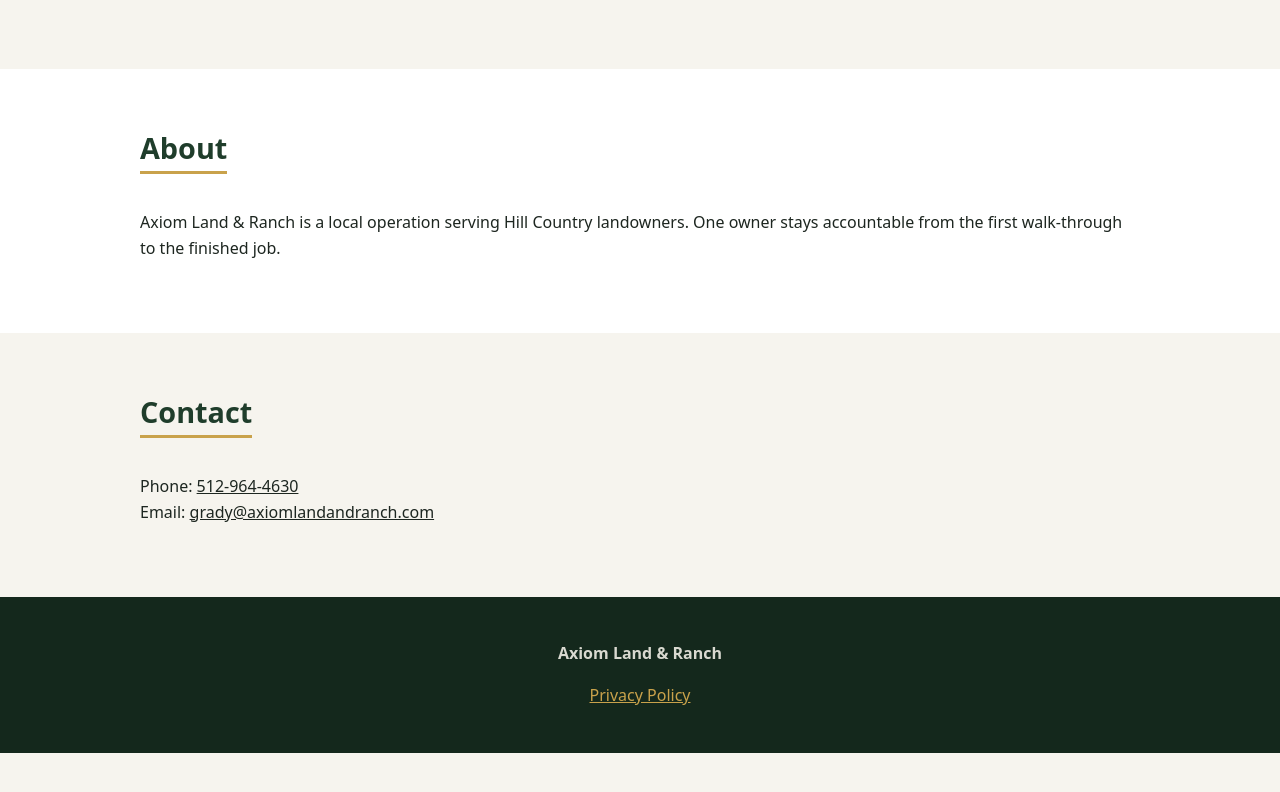
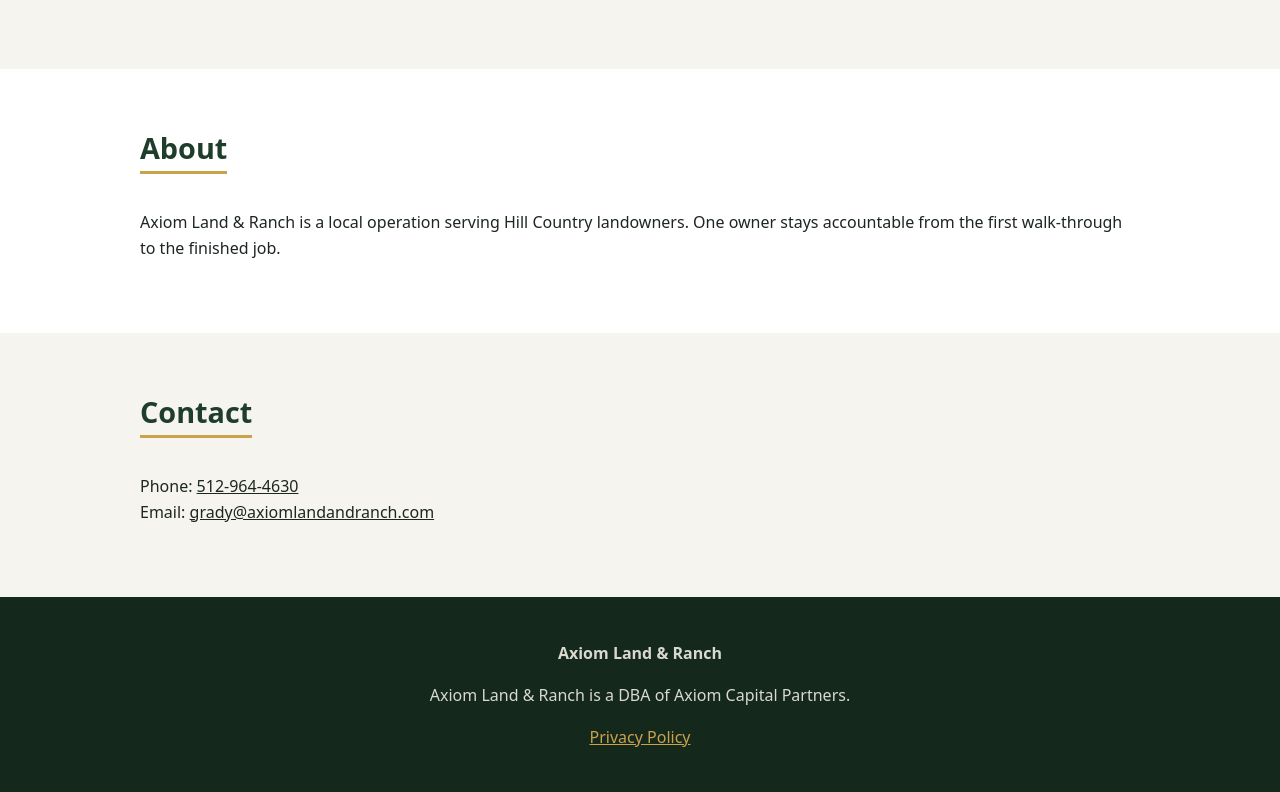
Before and after one commit to axiomlandandranch/axiom-site, a plain HTML site: page index.html in a window 1280 px wide. Shown: the part 3666-4458 px from the top of the page. Before the commit the page ends 4419 px from the top, so only its background shows below. Drawn offline with Linux system fonts and the light colour scheme.

Commit message:
Add DBA footer

```diff
--- a/index.html
+++ b/index.html
@@ -95,6 +95,6 @@
 <h2>Contact</h2>
 <p>Phone: <a href="tel:512-964-4630">512-964-4630</a><br>Email: <a href="mailto:grady@axiomlandandranch.com">grady@axiomlandandranch.com</a></p>
 </div></section>
-<footer><p><strong>Axiom Land &amp; Ranch</strong></p><p><a href="privacy.html">Privacy Policy</a></p></footer>
+<footer><p><strong>Axiom Land &amp; Ranch</strong></p><p>Axiom Land &amp; Ranch is a DBA of Axiom Capital Partners.</p><p><a href="privacy.html">Privacy Policy</a></p></footer>
 </body>
 </html>
```
